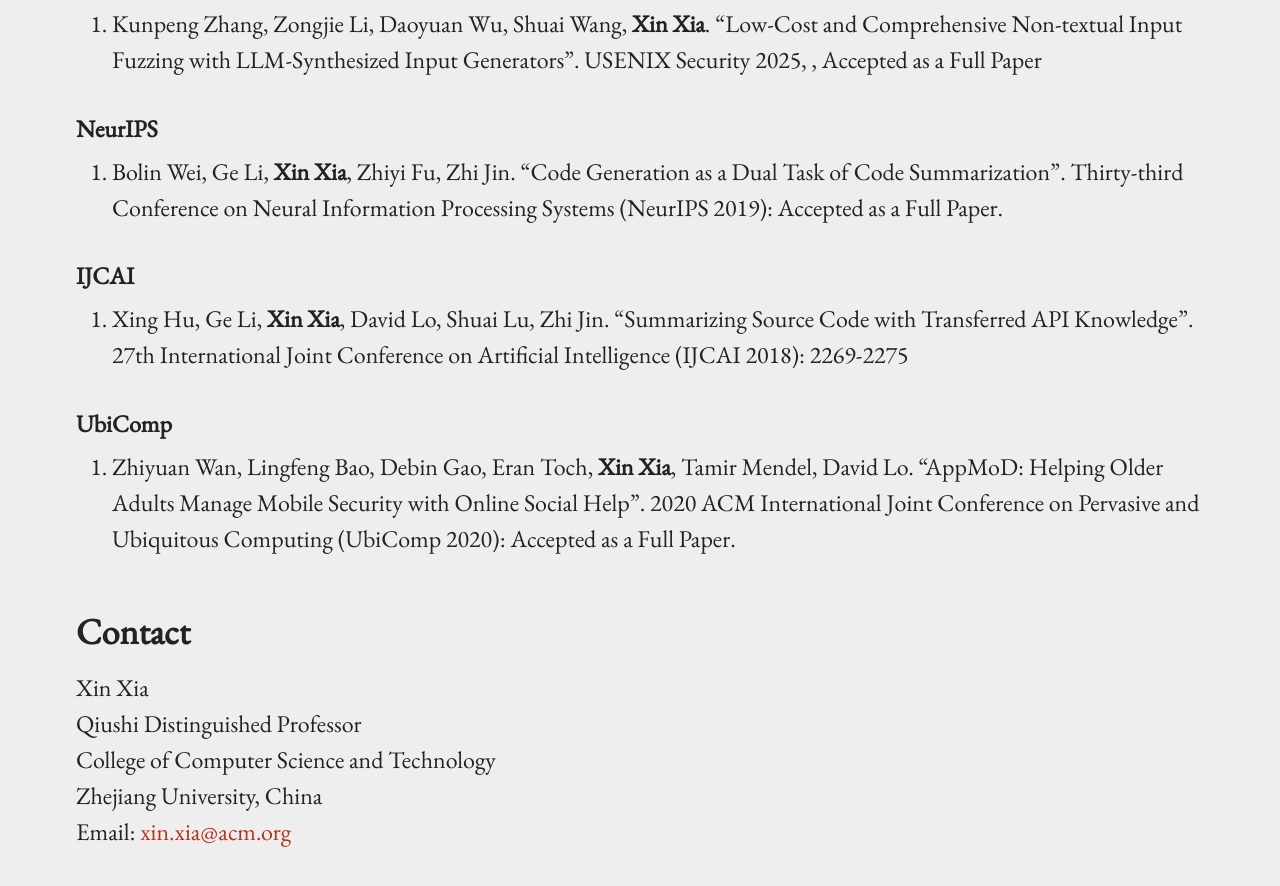
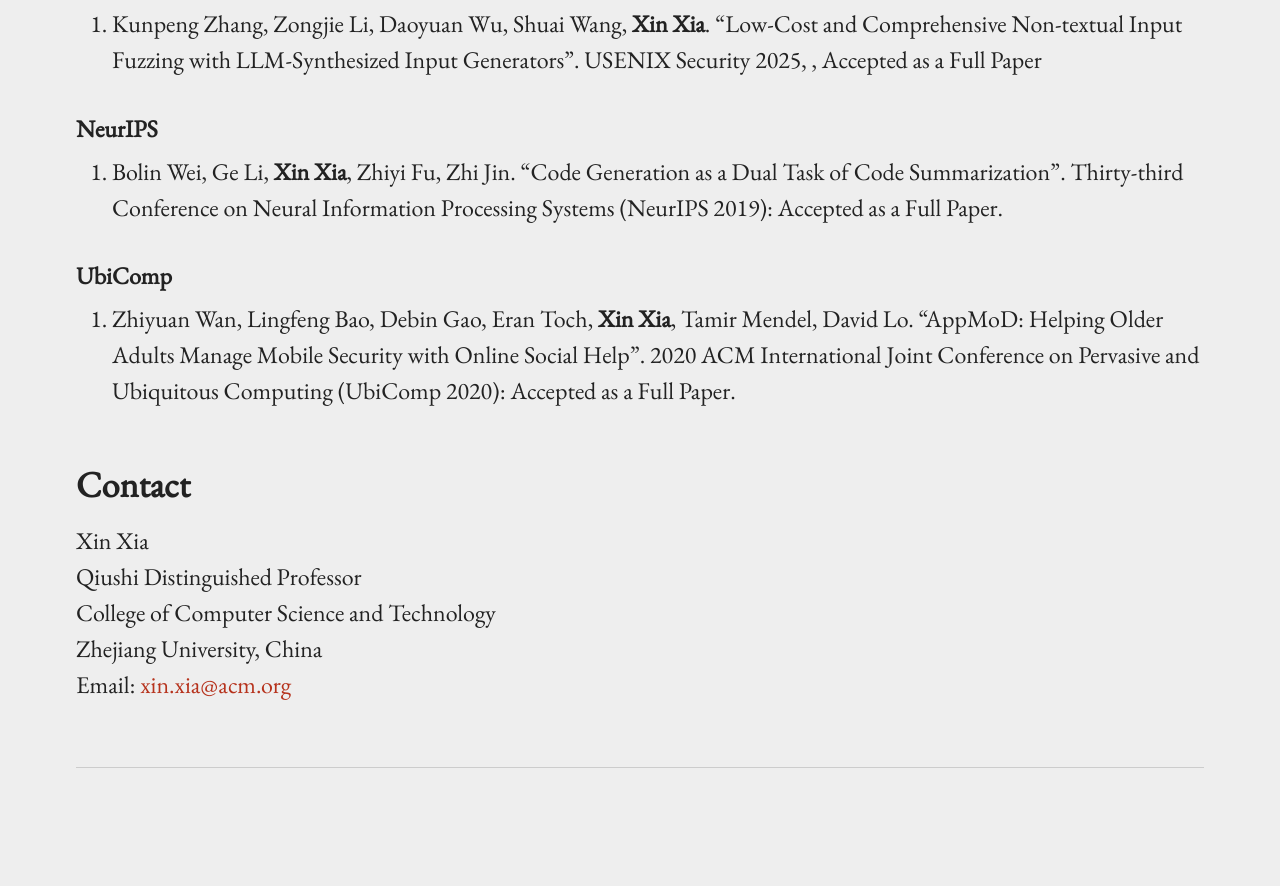
Before and after one commit to xin-xia/xin-xia.github.io, a Jekyll site: the page built from index.md, in a window 1280 px wide and 900 px high, scrolled down 19800 px. Shown: the top 886 px of the window. Built offline with Jekyll 4.4.1, drawn with Linux system fonts in a browser that asks for light colours; after the commit the page ends 20616 px from its top, so only the background shows below that.

Commit message:
Update index.md

```diff
--- a/index.md
+++ b/index.md
@@ -269,8 +269,6 @@ Case Study of Code Clone Detection and Defect Prediction". IEEE Transactions on
 
 1. Bolin Wei, Ge Li, <strong>Xin Xia</strong>, Zhiyi Fu, Zhi Jin. "Code Generation as a Dual Task of Code Summarization". Thirty-third Conference on Neural Information Processing Systems (NeurIPS 2019): Accepted as a Full Paper. <br />
 
-#### IJCAI
-11. Xing Hu, Ge Li, <strong>Xin Xia</strong>,  David Lo, Shuai Lu,  Zhi Jin. "Summarizing Source Code with Transferred API Knowledge". 27th International Joint Conference on Artificial Intelligence  (IJCAI 2018): 2269-2275 <br />
 
 #### UbiComp
 
```
